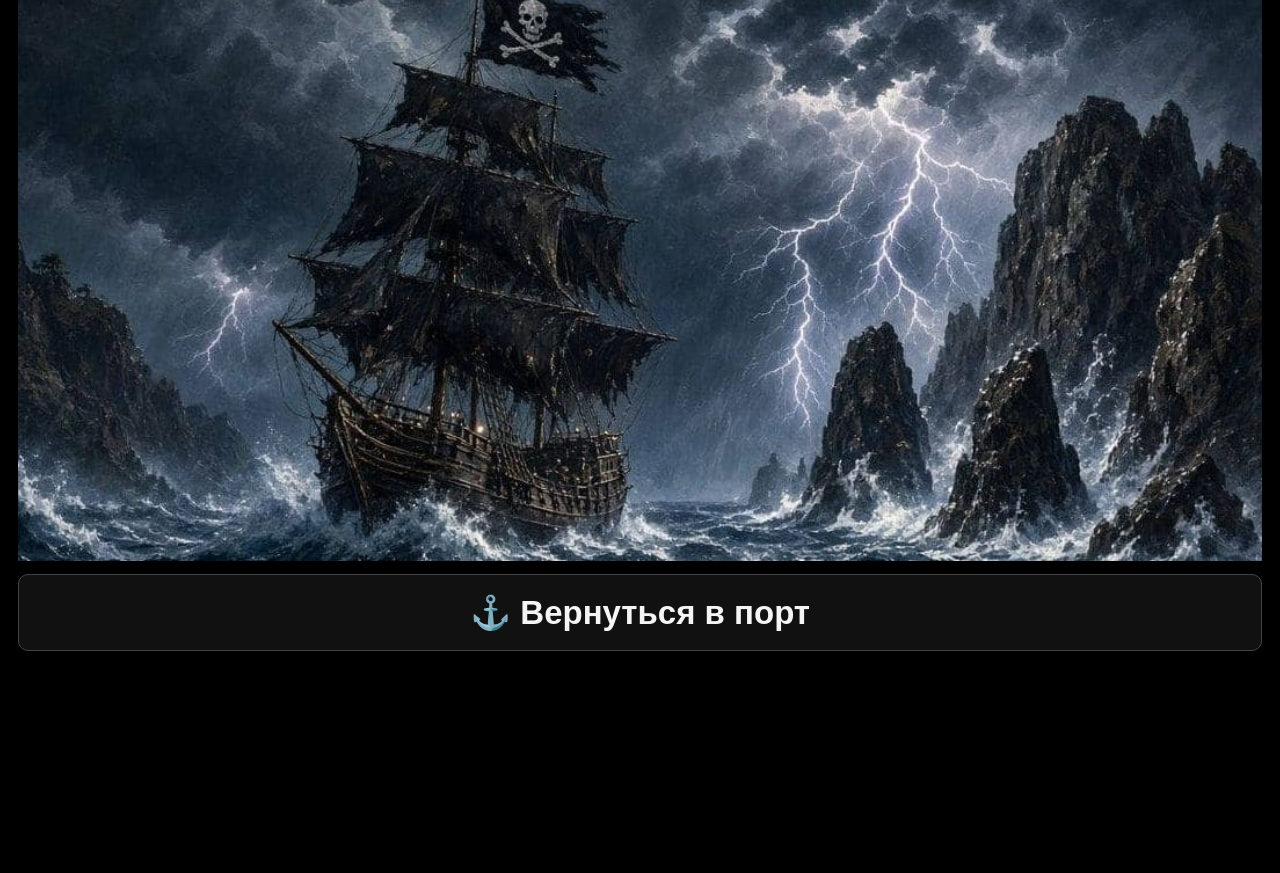
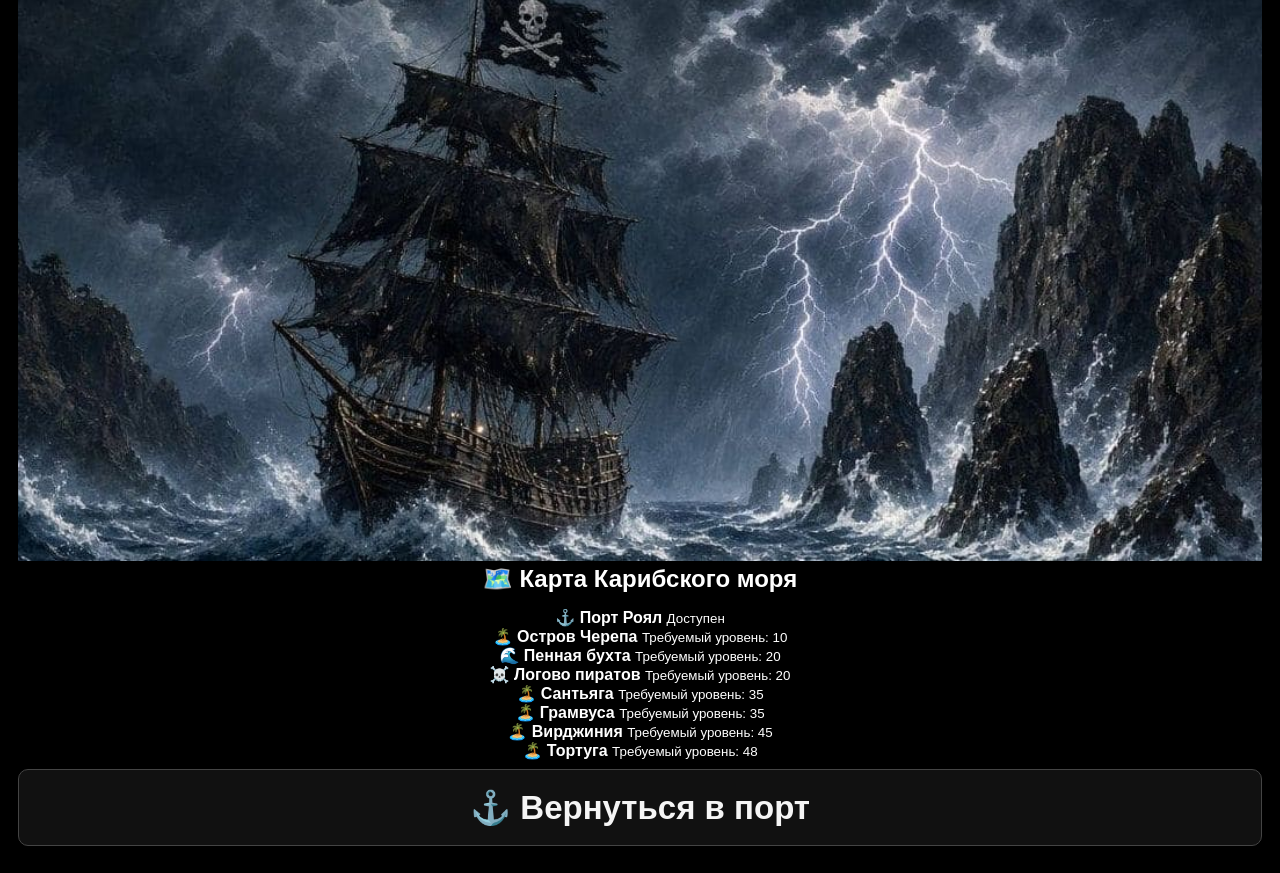
Before and after one commit to wergut800-star/piratesgame, a Flask app: template templates/sea.html in a window 1280 px wide. Shown: the part 262-1135 px from the top of the page. Before the commit the page ends 913 px from the top, so only its background shows below. Run offline with Flask 3, Linux system fonts and the light colour scheme; the template is opened without the code that fills it, so the values that code supplies are empty.

Commit message:
Update sea.html

```diff
--- a/templates/sea.html
+++ b/templates/sea.html
@@ -17,6 +17,56 @@
 
 <img src="{{ url_for('static', filename='images/sea.jpg') }}" class="port-image">
 
+<div class="sea-map">
+
+    <h2>🗺️ Карта Карибского моря</h2>
+
+    <div class="location-list">
+
+        <div class="location">
+            ⚓ <b>Порт Роял</b>
+            <small>Доступен</small>
+        </div>
+
+        <div class="location">
+            🏝️ <b>Остров Черепа</b>
+            <small>Требуемый уровень: 10</small>
+        </div>
+
+        <div class="location">
+            🌊 <b>Пенная бухта</b>
+            <small>Требуемый уровень: 20</small>
+        </div>
+
+        <div class="location">
+            ☠️ <b>Логово пиратов</b>
+            <small>Требуемый уровень: 20</small>
+        </div>
+
+        <div class="location">
+            🏝️ <b>Сантьяга</b>
+            <small>Требуемый уровень: 35</small>
+        </div>
+
+        <div class="location">
+            🏝️ <b>Грамвуса</b>
+            <small>Требуемый уровень: 35</small>
+        </div>
+
+        <div class="location">
+            🏝️ <b>Вирджиния</b>
+            <small>Требуемый уровень: 45</small>
+        </div>
+
+        <div class="location">
+            🏝️ <b>Тортуга</b>
+            <small>Требуемый уровень: 48</small>
+        </div>
+
+    </div>
+
+</div>
+
 
 
     <button onclick="location.href='/port'">
```
